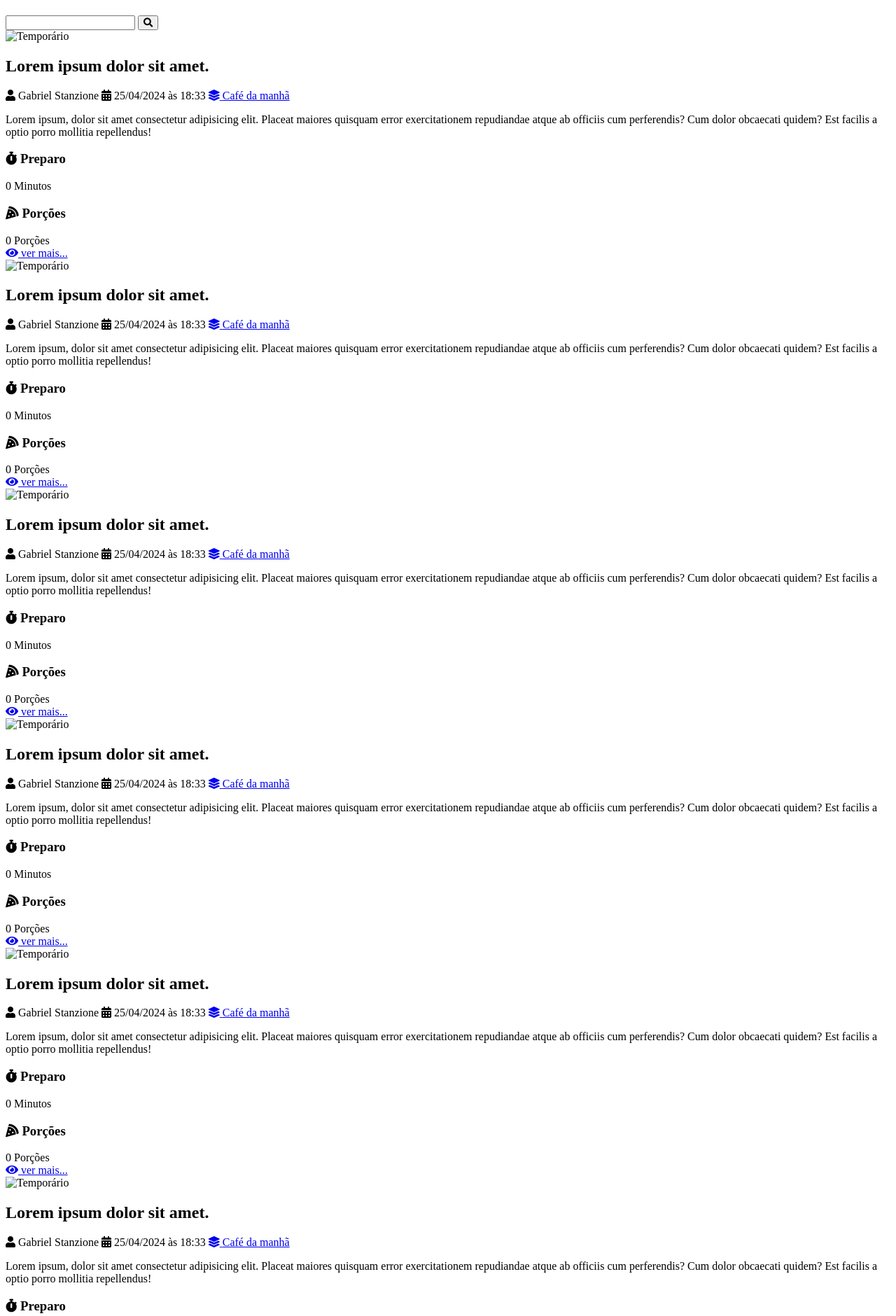
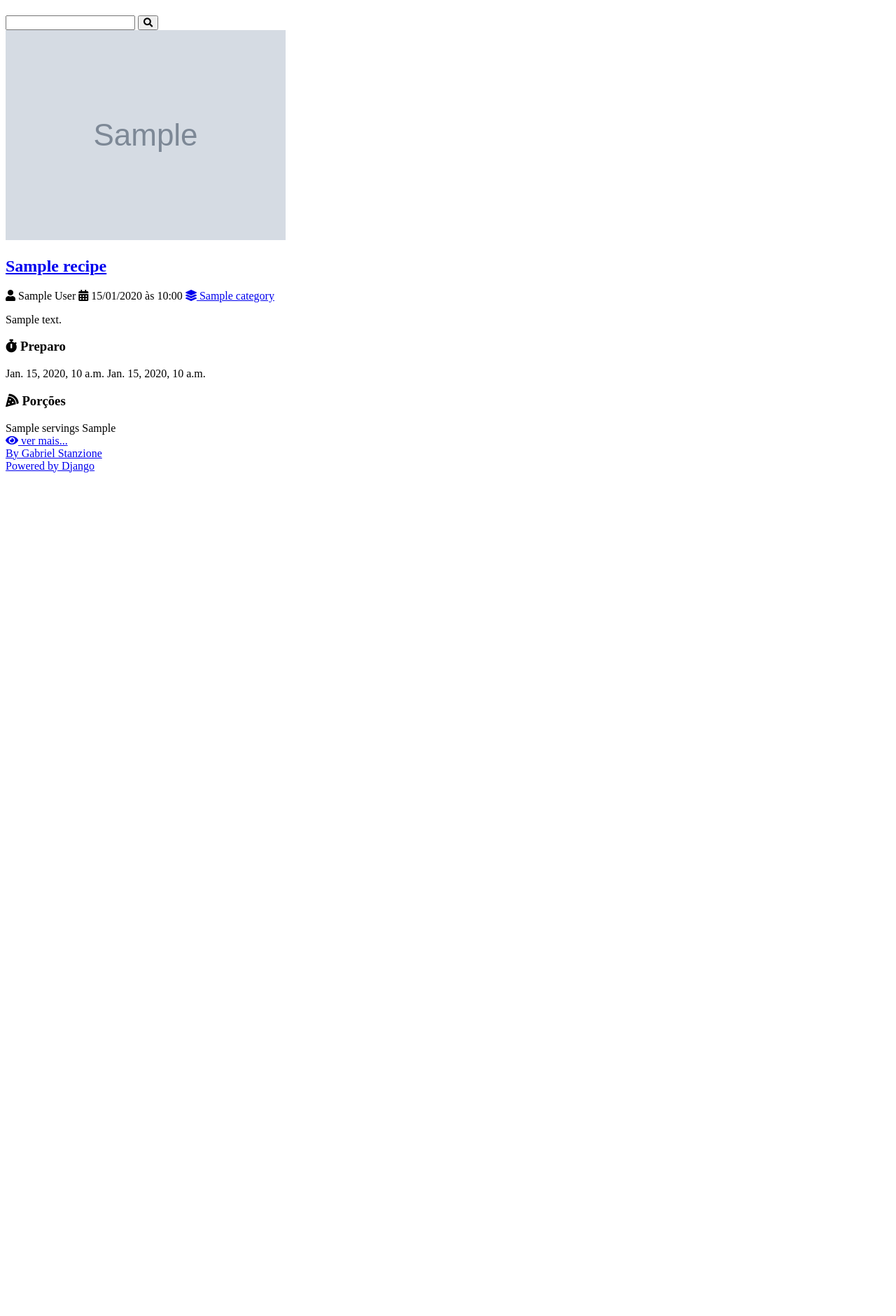
Before and after one commit to gabrielrstan/Curso_de_Django_Web_Framework_e_Django_Rest_Framework, a Django app: template projeto1/recipes/templates/recipes/pages/home.html in a window 1280 px wide. Shown: the part 58-1938 px from the top of the page at 70% size. After the commit the page ends 733 px from the top, so only its background shows below. Run offline with Django 5.2, Linux system fonts and the light colour scheme; the template is opened without the code that fills it: most values are stand-ins (such as "Sample title", 1, 10 or a date in 2020); grey boxes marked "Sample" are stand-in pictures; some libraries are stand-ins or nearby versions.

Commit message:
Iniciado e terminado a seção 7

```diff
--- a/projeto1/recipes/templates/recipes/pages/home.html
+++ b/projeto1/recipes/templates/recipes/pages/home.html
@@ -1,27 +1,11 @@
-{% include "recipes/partials/head.html" %}
+{% extends "global/base.html" %}
 
-<body>
-  {% include "recipes/partials/header.html" %}
-  {% include "recipes/partials/search.html" %}
+{% block title %}Home | {% endblock title %}
 
-  <main class="main-content-container">
-    <div class="main-content main-content-list container">
-      {% include "recipes/partials/recipe.html" %}
-      {% include "recipes/partials/recipe.html" %}
-      {% include "recipes/partials/recipe.html" %}
-      {% include "recipes/partials/recipe.html" %}
-      {% include "recipes/partials/recipe.html" %}
-      {% include "recipes/partials/recipe.html" %}
-      {% include "recipes/partials/recipe.html" %}
-      {% include "recipes/partials/recipe.html" %}
-      {% include "recipes/partials/recipe.html" %}
-      {% include "recipes/partials/recipe.html" %}
-      {% include "recipes/partials/recipe.html" %}
-      {% include "recipes/partials/recipe.html" %}
-    </div>
-  </main>
-
-  {% include "recipes/partials/footer.html" %}
-</body>
-
-</html>
+{% block content %}
+  <div class="main-content main-content-list container">
+    {% for recipe in recipes %}
+    {% include "recipes/partials/recipe.html" %}
+    {% endfor %}
+  </div>
+{% endblock content %}
--- a/projeto1/recipes/templates/recipes/partials/head.html
+++ b/projeto1/recipes/templates/recipes/partials/head.html
@@ -1,7 +1,5 @@
 {% load static %}
-<!DOCTYPE html>
-<html lang="pt-BR">
-  <head>
+
 <meta charset="UTF-8" />
 <meta name="viewport" content="width=device-width, initial-scale=1.0" />
 
@@ -30,7 +28,3 @@
 
 <link rel="stylesheet" href="{% static "recipes/css/styles.css" %}">
 <link rel="stylesheet" href="{% static "global/css/global-style.css" %}">
-
-    <title>Recipes</title>
-
-  </head>
--- a/projeto1/recipes/templates/recipes/partials/header.html
+++ b/projeto1/recipes/templates/recipes/partials/header.html
@@ -1,7 +1,7 @@
 <header class="main-header-container">
     <div class="main-header container">
         <h1>
-            <a class='main-logo' href="/">
+            <a class='main-logo' href="{% url "recipes:home" %}">
                 <i class="fas fa-utensils main-logo-icon"></i>
                 <span class='main-logo-text'>Recipes</span>
             </a>
--- a/projeto1/recipes/templates/recipes/partials/recipe.html
+++ b/projeto1/recipes/templates/recipes/partials/recipe.html
@@ -1,39 +1,35 @@
 <div class="recipe recipe-list-item">
   <div class="recipe-cover">
-    <img
-      src="https://via.placeholder.com/1280x720.png/269fe6"
-      alt="Temporário"
-    />
+    <a href="{% url "recipes:recipe" recipe.id %}">
+      <img src="{{recipe.cover.url}}" alt="Temporário"/>
+  </a>
   </div>
 
   <div class="recipe-title-container">
-    <h2 class="recipe-title">Lorem ipsum dolor sit amet.</h2>
+    <a href="{% url "recipes:recipe" recipe.id %}">
+      <h2 class="recipe-title">{{recipe.title}}</h2>
+    </a>
   </div>
 
   <div class="recipe-author">
     <span class="recipe-author-item">
       <i class="fas fa-user"></i>
-      Gabriel Stanzione
+      {{recipe.author.first_name}} {{recipe.author.last_name}}
     </span>
     <span class="recipe-author-item">
       <i class="fas fa-calendar-alt"></i>
-      25/04/2024 às 18:33
+      {{recipe.created_at|date:"d/m/Y à\s H:i"}}
     </span>
     <span class="recipe-author-item">
       <a href="/recipes/category/cafe-da-manha/">
         <i class="fas fa-layer-group"></i>
-        <span>Café da manhã</span>
+        <span>{{recipe.category.name}}</span>
       </a>
     </span>
   </div>
 
   <div class="recipe-content">
-    <p>
-      Lorem ipsum, dolor sit amet consectetur adipisicing elit. Placeat maiores
-      quisquam error exercitationem repudiandae atque ab officiis cum
-      perferendis? Cum dolor obcaecati quidem? Est facilis a optio porro
-      mollitia repellendus!
-    </p>
+    <p>{{recipe.description}}</p>
   </div>
 
   <div class="recipe-meta-container">
@@ -41,23 +37,34 @@
       <h3 class="recipe-meta-title">
         <i class="fas fa-stopwatch"></i> Preparo
       </h3>
-      <div class="recipe-meta-text">0 Minutos</div>
+      <div class="recipe-meta-text">
+        {{recipe.preparation_time}} {{recipe.preparation_time_unit}}
+      </div>
     </div>
     <div class="recipe-meta recipe-servings">
       <h3 class="recipe-meta-title">
         <i class="fas fa-pizza-slice"></i> Porções
       </h3>
-      <div class="recipe-meta-text">0 Porções</div>
+      <div class="recipe-meta-text">
+        {{recipe.servings}} {{recipe.servings_unit}}
+      </div>
     </div>
   </div>
 
+  {% if is_detail_page is not True %}
     <footer class="recipe-footer">
       <a
         class="recipe-read-more button button-dark button-full-width"
-      href="/recipes/3/"
-    >
+        href="{% url "recipes:recipe" recipe.id %}">
         <i class="fas fa-eye"></i>
         <span>ver mais...</span>
       </a>
     </footer>
+  {% endif %}
+
+  {% if is_detail_page is True %}
+    <div class="preparation-steps">
+      {{recipe.preparation_steps|linebreaksbr}}
     </div>
+  {% endif %}
+</div>
--- /dev/null
+++ b/projeto1/templates/global/base.html
@@ -0,0 +1,19 @@
+<!DOCTYPE html>
+<html lang="pt-BR">
+  <head>
+    {% include "recipes/partials/head.html" %}
+    <title>{% block title %}{% endblock title %} Recipes</title>
+  </head>
+
+  <body>
+    {% include "recipes/partials/header.html" %}
+    {% include "recipes/partials/search.html" %}
+
+    <main class="main-content-container">
+      {% block content %}{% endblock content %}
+    </main>
+
+    {% include "recipes/partials/footer.html" %}
+  </body>
+
+</html>
```
Also changed, not shown: projeto1/recipes/templates/recipes/pages/recipe-view.html (added, +10 -0 lines), projeto1/recipes/urls.py (+5 -2 lines), projeto1/recipes/views.py (+12 -1 lines), projeto1/templates/global/home.html (deleted, +0 -11 lines), projeto1/utils/recipes/factory.py (added, +41 -0 lines). Lines whose indentation alone changed are shown as unchanged.
